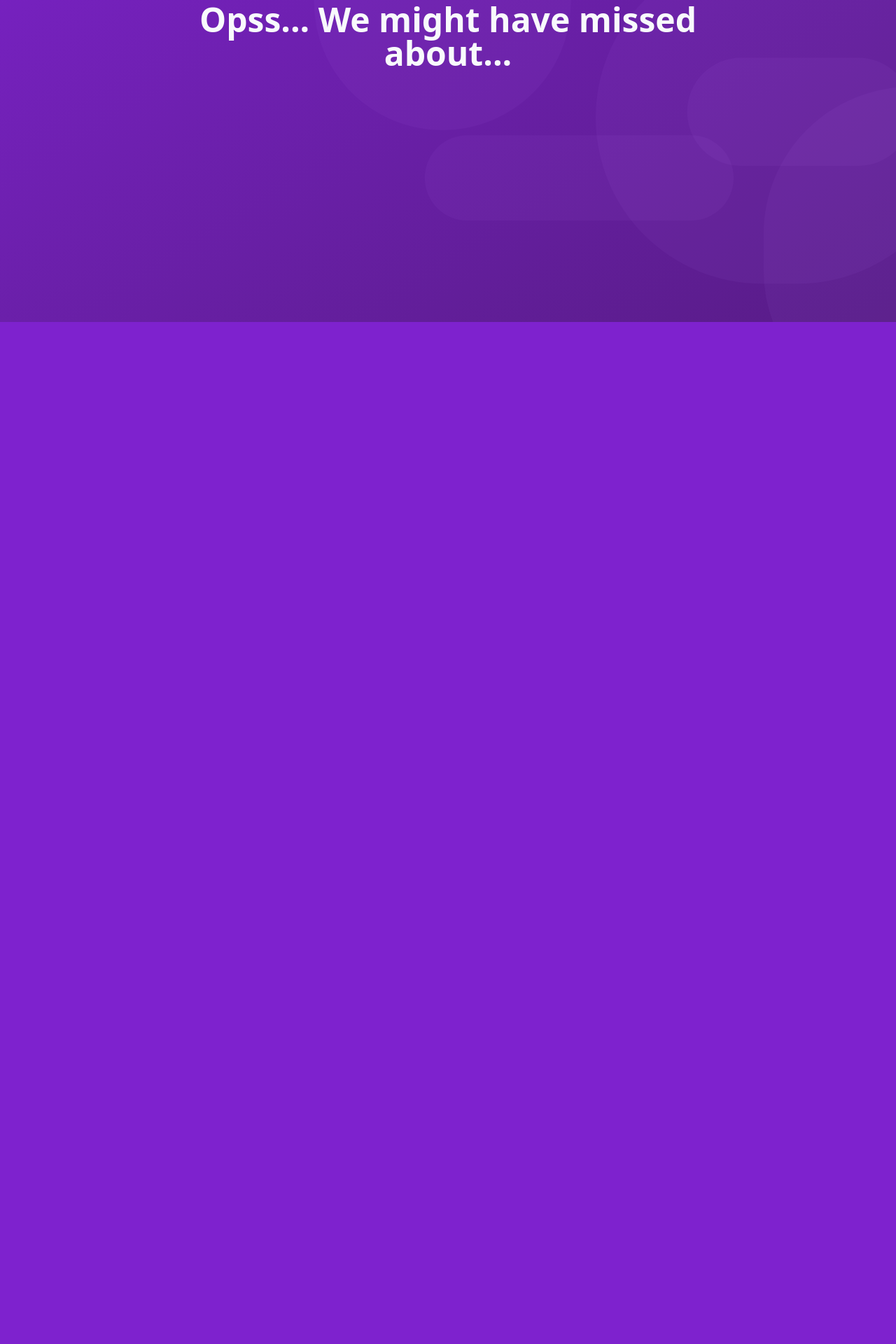
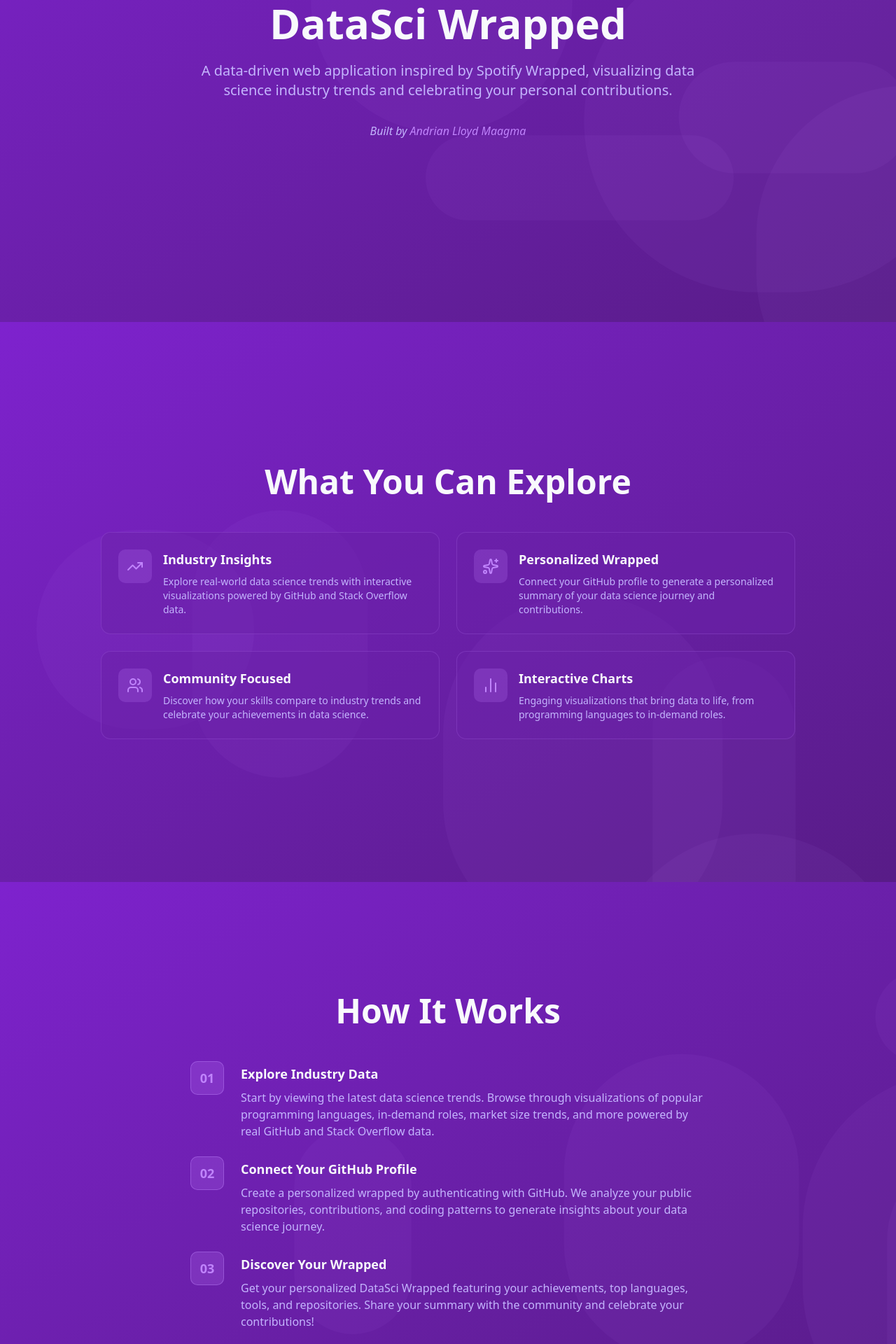
Before and after one commit to andrianllmm/datasci-wrapped, a Next.js app: page /about in a window 1280 px wide. Shown: the part 340-2260 px from the top of the page at 70% size. Before the commit the page ends 800 px from the top, so only its background shows below. Built offline with nearby package versions, Linux system fonts and the light colour scheme.

Commit message:
Create about page

```diff
--- /dev/null
+++ b/app/about/page.tsx
@@ -0,0 +1,12 @@
+import type { Metadata } from "next";
+import About from "@/components/About";
+
+export const metadata: Metadata = {
+  title: "About - DataSci Wrapped",
+  description:
+    "Learn about DataSci Wrapped, a data-driven web application visualizing data science industry trends and personalized achievements.",
+};
+
+export default function AboutPage() {
+  return <About />;
+}
--- /dev/null
+++ b/components/About.tsx
@@ -0,0 +1,264 @@
+"use client";
+
+import { motion } from "motion/react";
+import Link from "next/link";
+import { fadeInDown, fadeInUp } from "@/lib/animations";
+import Slide from "@/components/Slide";
+import BackHomeButton from "@/components/BackHomeButton";
+import { Button } from "@/components/ui/button";
+import { SiGithub } from "@icons-pack/react-simple-icons";
+import {
+  Sparkles,
+  TrendingUp,
+  Users,
+  BarChart2Icon,
+  ExternalLink,
+  UserIcon,
+} from "lucide-react";
+
+export default function About() {
+  const features = [
+    {
+      icon: TrendingUp,
+      title: "Industry Insights",
+      description:
+        "Explore real-world data science trends with interactive visualizations powered by GitHub and Stack Overflow data.",
+    },
+    {
+      icon: Sparkles,
+      title: "Personalized Wrapped",
+      description:
+        "Connect your GitHub profile to generate a personalized summary of your data science journey and contributions.",
+    },
+    {
+      icon: Users,
+      title: "Community Focused",
+      description:
+        "Discover how your skills compare to industry trends and celebrate your achievements in data science.",
+    },
+    {
+      icon: BarChart2Icon,
+      title: "Interactive Charts",
+      description:
+        "Engaging visualizations that bring data to life, from programming languages to in-demand roles.",
+    },
+  ];
+
+  return (
+    <>
+      <BackHomeButton />
+
+      {/* Hero Section */}
+      <Slide>
+        <motion.div className="max-w-3xl mx-auto text-center px-4">
+          <motion.div {...fadeInDown()} className="mb-6">
+            <div className="inline-block px-4 py-1.5 rounded-full bg-primary/20 border border-primary/40 mb-6">
+              <p className="text-sm font-medium text-primary">
+                About this project
+              </p>
+            </div>
+          </motion.div>
+
+          <motion.h1
+            {...fadeInDown(0.1)}
+            className="text-4xl md:text-6xl font-black text-foreground mb-6"
+          >
+            DataSci Wrapped
+          </motion.h1>
+
+          <motion.p
+            {...fadeInDown(0.2)}
+            className="text-lg md:text-xl text-muted-foreground mb-8"
+          >
+            A data-driven web application inspired by Spotify Wrapped,
+            visualizing data science industry trends and celebrating your
+            personal contributions.
+          </motion.p>
+
+          <motion.p {...fadeInUp()} className="text-muted-foreground italic">
+            Built by
+            <a
+              href="https://andrianllmm.github.io"
+              target="_blank"
+              rel="noreferrer"
+            >
+              <span className="ml-1 text-primary font-medium hover:underline">
+                Andrian Lloyd Maagma
+              </span>
+            </a>
+          </motion.p>
+        </motion.div>
+      </Slide>
+
+      {/* Features Section */}
+      <Slide>
+        <motion.div className="max-w-5xl mx-auto w-full px-4">
+          <motion.h2
+            {...fadeInDown()}
+            className="text-4xl md:text-5xl font-black text-foreground mb-12 text-center"
+          >
+            What You Can Explore
+          </motion.h2>
+
+          <div className="grid grid-cols-1 md:grid-cols-2 gap-6">
+            {features.map((feature, index) => {
+              const Icon = feature.icon;
+              return (
+                <motion.div
+                  key={index}
+                  {...fadeInUp(index * 0.1)}
+                  className="p-6 rounded-xl bg-card/50 border border-primary/20 hover:border-primary/40 transition-all duration-300 hover:shadow-lg hover:shadow-primary/20"
+                >
+                  <div className="flex items-start gap-4">
+                    <div className="p-3 rounded-lg bg-primary/20">
+                      <Icon className="w-6 h-6 text-primary" />
+                    </div>
+                    <div className="flex-1">
+                      <h3 className="text-lg font-bold text-foreground mb-2">
+                        {feature.title}
+                      </h3>
+                      <p className="text-sm text-muted-foreground">
+                        {feature.description}
+                      </p>
+                    </div>
+                  </div>
+                </motion.div>
+              );
+            })}
+          </div>
+        </motion.div>
+      </Slide>
+
+      {/* How It Works Section */}
+      <Slide>
+        <motion.div className="max-w-3xl mx-auto w-full px-4">
+          <motion.h2
+            {...fadeInDown()}
+            className="text-4xl md:text-5xl font-black text-foreground mb-12 text-center"
+          >
+            How It Works
+          </motion.h2>
+
+          <div className="space-y-6">
+            {[
+              {
+                step: "01",
+                title: "Explore Industry Data",
+                description:
+                  "Start by viewing the latest data science trends. Browse through visualizations of popular programming languages, in-demand roles, market size trends, and more powered by real GitHub and Stack Overflow data.",
+              },
+              {
+                step: "02",
+                title: "Connect Your GitHub Profile",
+                description:
+                  "Create a personalized wrapped by authenticating with GitHub. We analyze your public repositories, contributions, and coding patterns to generate insights about your data science journey.",
+              },
+              {
+                step: "03",
+                title: "Discover Your Wrapped",
+                description:
+                  "Get your personalized DataSci Wrapped featuring your achievements, top languages, tools, and repositories. Share your summary with the community and celebrate your contributions!",
+              },
+            ].map((item, index) => (
+              <motion.div
+                key={index}
+                {...fadeInUp(index * 0.1)}
+                className="flex gap-6 items-start"
+              >
+                <div className="shrink-0">
+                  <div className="flex h-12 w-12 items-center justify-center rounded-lg bg-primary/20 border border-primary/40">
+                    <span className="text-lg font-bold text-primary">
+                      {item.step}
+                    </span>
+                  </div>
+                </div>
+                <div className="flex-1 pt-1">
+                  <h3 className="text-lg font-bold text-foreground mb-2">
+                    {item.title}
+                  </h3>
+                  <p className="text-muted-foreground">{item.description}</p>
+                </div>
+              </motion.div>
+            ))}
+          </div>
+        </motion.div>
+      </Slide>
+
+      {/* Context Section */}
+      <Slide>
+        <motion.div className="max-w-3xl mx-auto px-4 text-center">
+          <motion.h2
+            {...fadeInDown(0.1)}
+            className="text-3xl md:text-5xl font-black text-foreground mb-6"
+          >
+            An Internship Project
+          </motion.h2>
+
+          <motion.p
+            {...fadeInUp(0.2)}
+            className="text-lg text-muted-foreground mb-8 leading-relaxed"
+          >
+            DataSci Wrapped was developed by <b>Andrian Lloyd Maagma</b> as part
+            Associate&apos;s Internship / Work Immersion at the UP Data Science
+            Society (DSSoc).
+          </motion.p>
+
+          <motion.div {...fadeInUp()}>
+            <Button asChild variant="secondary" size="lg">
+              <a
+                href="https://andrianllmm.github.io"
+                target="_blank"
+                rel="noreferrer"
+                className="flex items-center gap-2"
+              >
+                <UserIcon className="w-4 h-4" />
+                About the Developer
+              </a>
+            </Button>
+          </motion.div>
+        </motion.div>
+      </Slide>
+
+      {/* CTA Section */}
+      <Slide>
+        <motion.div className="max-w-2xl mx-auto px-4 text-center">
+          <motion.h2
+            {...fadeInDown()}
+            className="text-3xl md:text-5xl font-black text-foreground mb-6"
+          >
+            Ready to Explore?
+          </motion.h2>
+
+          <motion.p
+            {...fadeInDown(0.1)}
+            className="text-lg text-muted-foreground mb-8"
+          >
+            Start exploring trends and create your personalized wrapped summary
+            today.
+          </motion.p>
+
+          <motion.div
+            {...fadeInUp(0.2)}
+            className="flex flex-col sm:flex-row gap-4 justify-center items-center"
+          >
+            <Button asChild size="lg">
+              <Link href="/">Back to Home</Link>
+            </Button>
+
+            <Button asChild variant="outline" size="lg">
+              <a
+                href="https://github.com/andrianllmm/datasci-wrapped"
+                target="_blank"
+                rel="noopener noreferrer"
+                className="flex gap-2 items-center"
+              >
+                <SiGithub /> View on GitHub
+                <ExternalLink className="w-4 h-4" />
+              </a>
+            </Button>
+          </motion.div>
+        </motion.div>
+      </Slide>
+    </>
+  );
+}
--- a/components/Home.tsx
+++ b/components/Home.tsx
@@ -83,20 +83,25 @@ export default function Home() {
             })}
           </div>
 
-          <motion.div {...fadeInUp(0.5)}>
-            <Button
-              asChild={true}
-              variant="secondary"
-              className="mt-12 transition-transform duration-200 hover:-translate-y-1"
-            >
+          <motion.div
+            {...fadeInUp(0.5)}
+            className="flex items-center justify-center gap-3"
+          >
+            <Button asChild variant="link">
               <a
                 href="https://github.com/andrianllmm/datasci-wrapped"
                 target="_blank"
                 rel="noreferrer"
+                className="flex items-center gap-2"
               >
                 <SiGithub />
-                View Source Code
+                Source Code
               </a>
+            </Button>
+            <Button asChild variant="link">
+              <Link href="/about">
+                <span>About</span>
+              </Link>
             </Button>
           </motion.div>
         </div>
```
